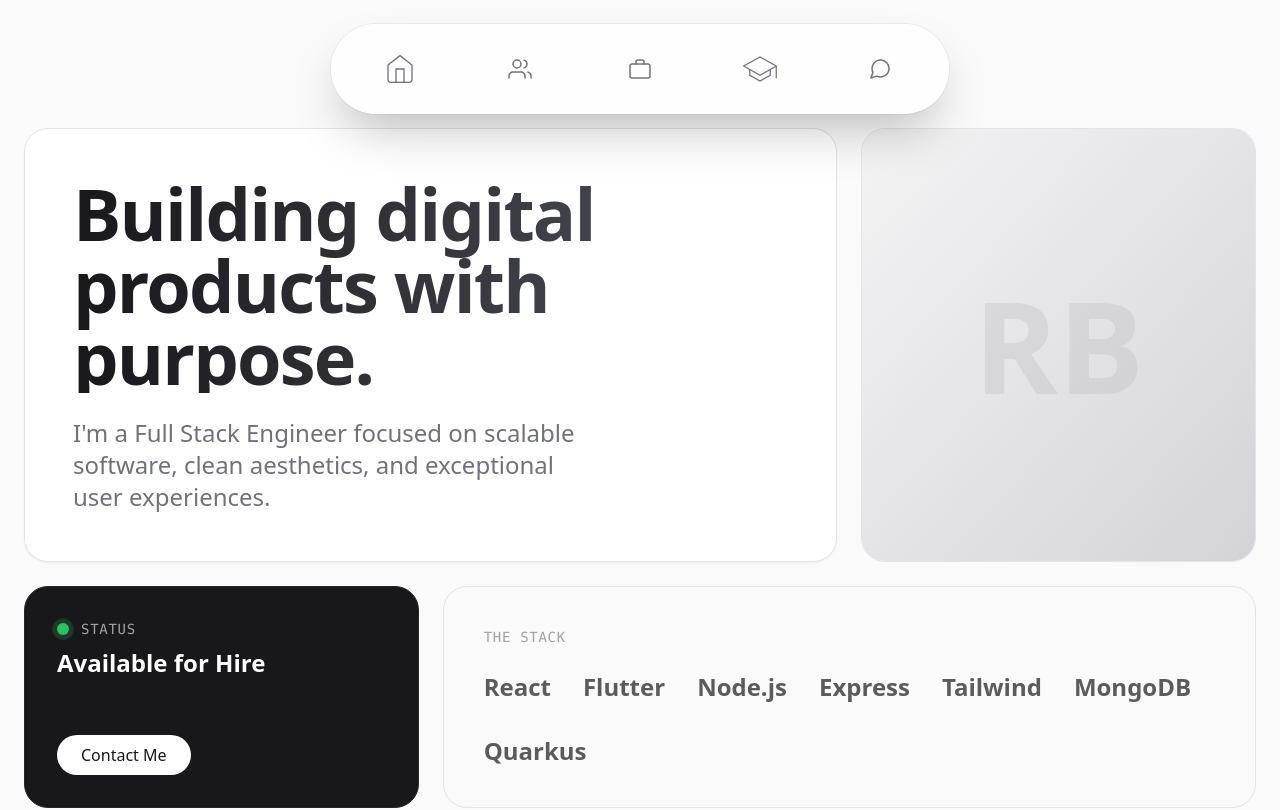
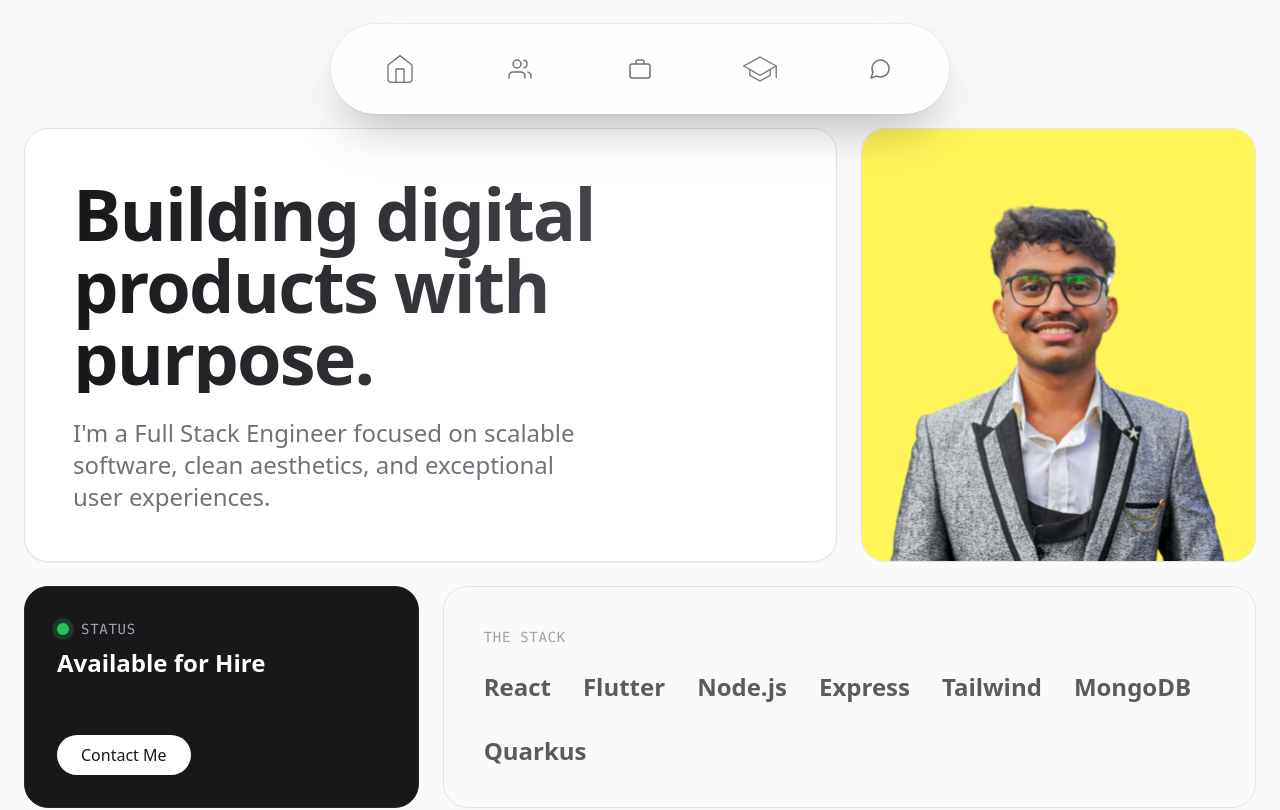
Before and after one commit to Ravi-Badami/Portfolio, a React (Vite) app in the folder portfolio/: page / in a window 1280 px wide. Shown: the top 810 px of the page. Built offline with nearby package versions, Linux system fonts and the light colour scheme.

Commit message:
fixed the production error

```diff
--- a/portfolio/src/components/Hero/Index.jsx
+++ b/portfolio/src/components/Hero/Index.jsx
@@ -20,11 +20,11 @@ const Hero = () => {
         {/* Cell 2: Profile Photo */}
         <div className="relative group overflow-hidden rounded-3xl border border-zinc-200 aspect-square md:aspect-auto">
           {/* Placeholder for image - using a colored div if image missing */}
-          <div className="absolute inset-0 bg-zinc-200 flex items-center justify-center text-zinc-400">
-             <div className="w-full h-full bg-gradient-to-br from-zinc-100 to-zinc-300 flex items-center justify-center">
-                <span className="text-9xl font-bold text-zinc-400 opacity-20">{heroData.profileInitials}</span>
-             </div>
-          </div>
+          <img
+            src="/image/profile.png"
+            alt="Ravikumar Badami"
+            className="w-full h-full object-cover transition-transform duration-500 group-hover:scale-105"
+          />
           <div className="absolute inset-0 bg-gradient-to-t from-black/50 to-transparent opacity-0 group-hover:opacity-100 transition-opacity duration-300 flex items-end p-6">
             <span className="text-white font-medium">Ravikumar Badami</span>
           </div>
```
